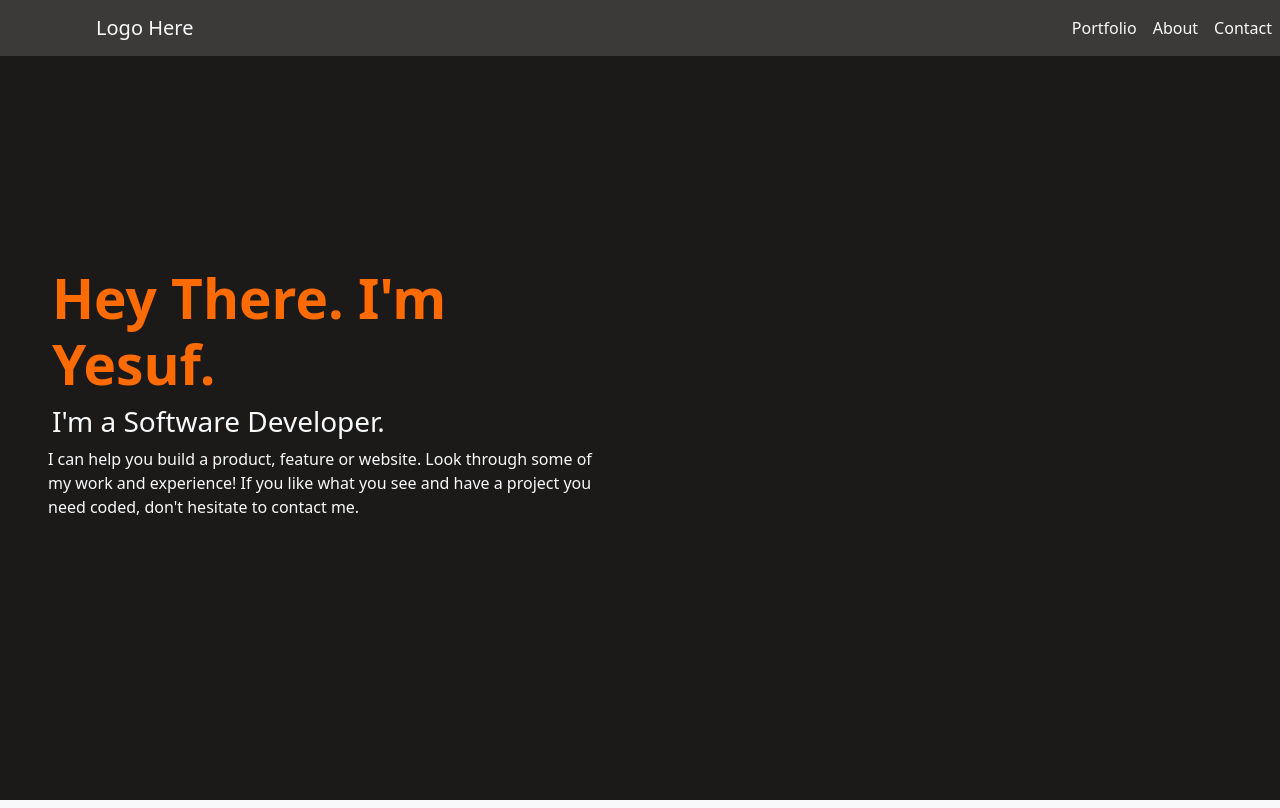
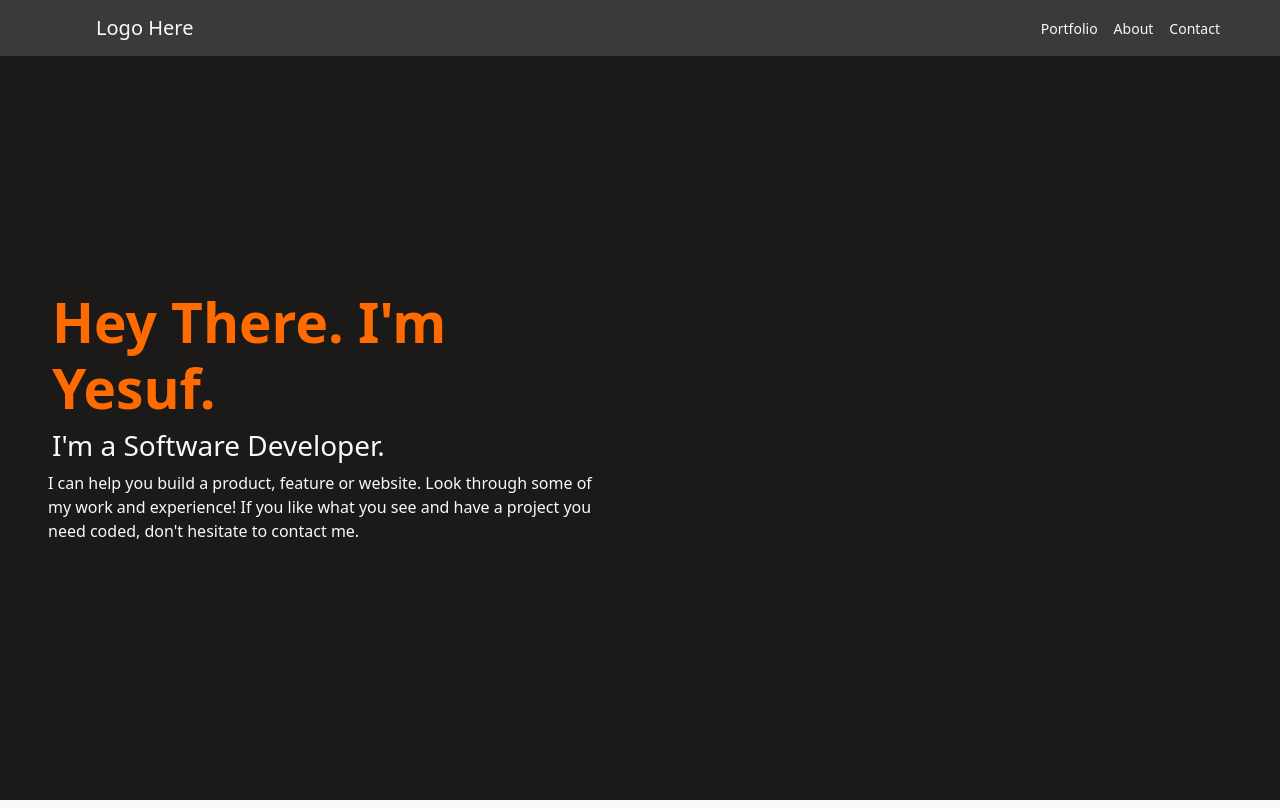
Before and after one commit to lewisjn-arch/Bootstrap_exercise, a website: page index.html in a window 1280 px wide. Drawn offline with nearby package versions, Linux system fonts and the light colour scheme.

Commit message:
Add styles of bootstrap to adjest the navbar aligment of the portfolio

```diff
--- a/index.html
+++ b/index.html
@@ -20,7 +20,7 @@
 </head>
 
 <body class="bg-light">
-    <header class="container-fluid navbar navbar-expand-md fixed-top text-light" style="background-color:#3c3a39;">
+    <header class="container-fluid navbar navbar-expand-md fixed-top text-light" style="background-color:#3c3a39; font-size: 14px; padding-right: 52px;">
         <nav id ="portfolio-navbar" class="container ps-5 pe-5 d-flex justify-content-between align-items-center">
             <a class="navbar-brand text-light ps-5" href="#">Logo Here</a>
         </nav>
@@ -61,7 +61,7 @@
   <section id="introductionpage"
            class="container-fluid vh-100 ps-5 pe-5 mb-2 d-flex text-light flex-column align-items-center justify-content-center" style="background-color:#1c1a19;">
             <div class="headline">
-                <h1 class="main_text ps-1 pe-5 w-50" style="color: #ff6b00; font-weight:700; font-size: 55px;">Hey There. I'm Yesuf.</h1>
+                <h1 class="main_text mt-5 ps-1 pe-5 w-50" style="color: #ff6b00; font-weight:700; font-size: 55px;">Hey There. I'm Yesuf.</h1>
                 <h2 class="main_text ps-1 pe-5 w-50" style="font-size: 28px;">I'm a Software Developer.</h2>
                 <p class="description_text pe-1 pe-5 w-50">I can help you build a product, feature or website. Look through
                 some of my work and experience! If you like what you see and have a project you need coded, don't hesitate to contact me.
```
